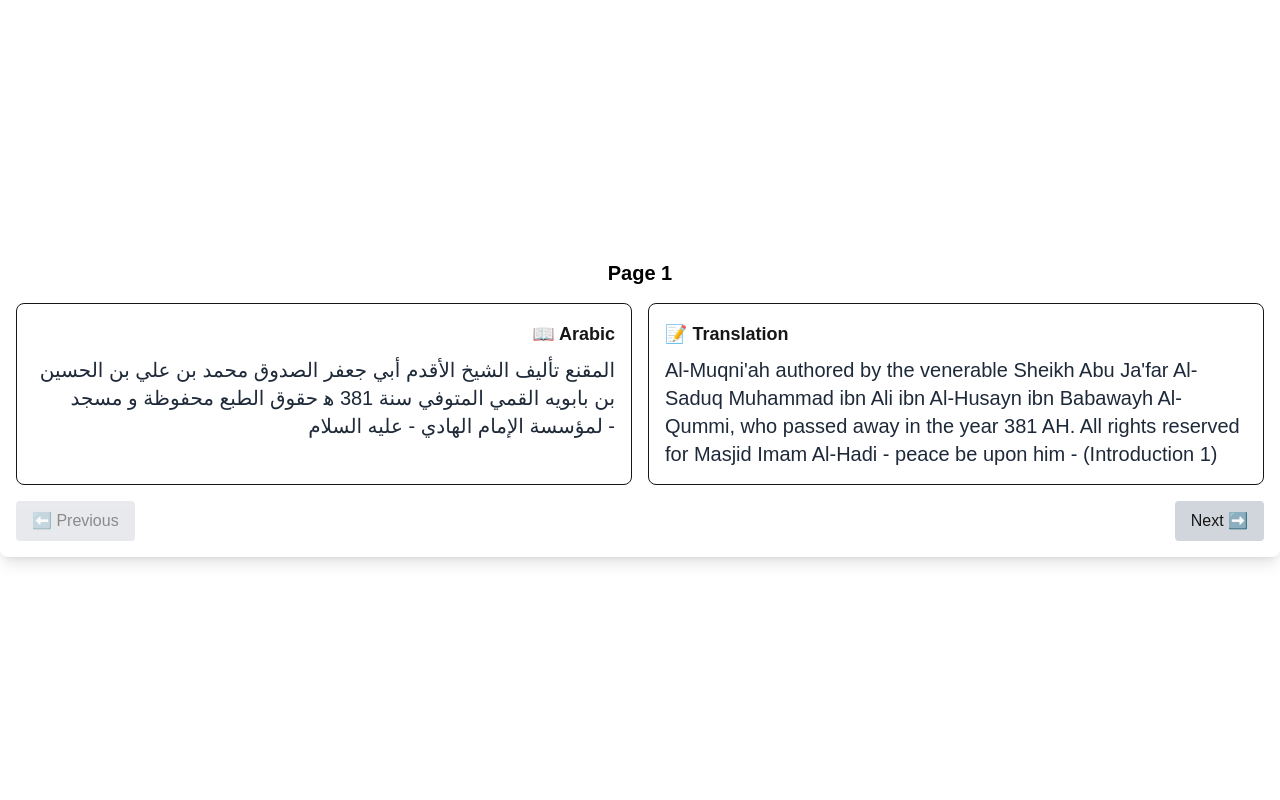
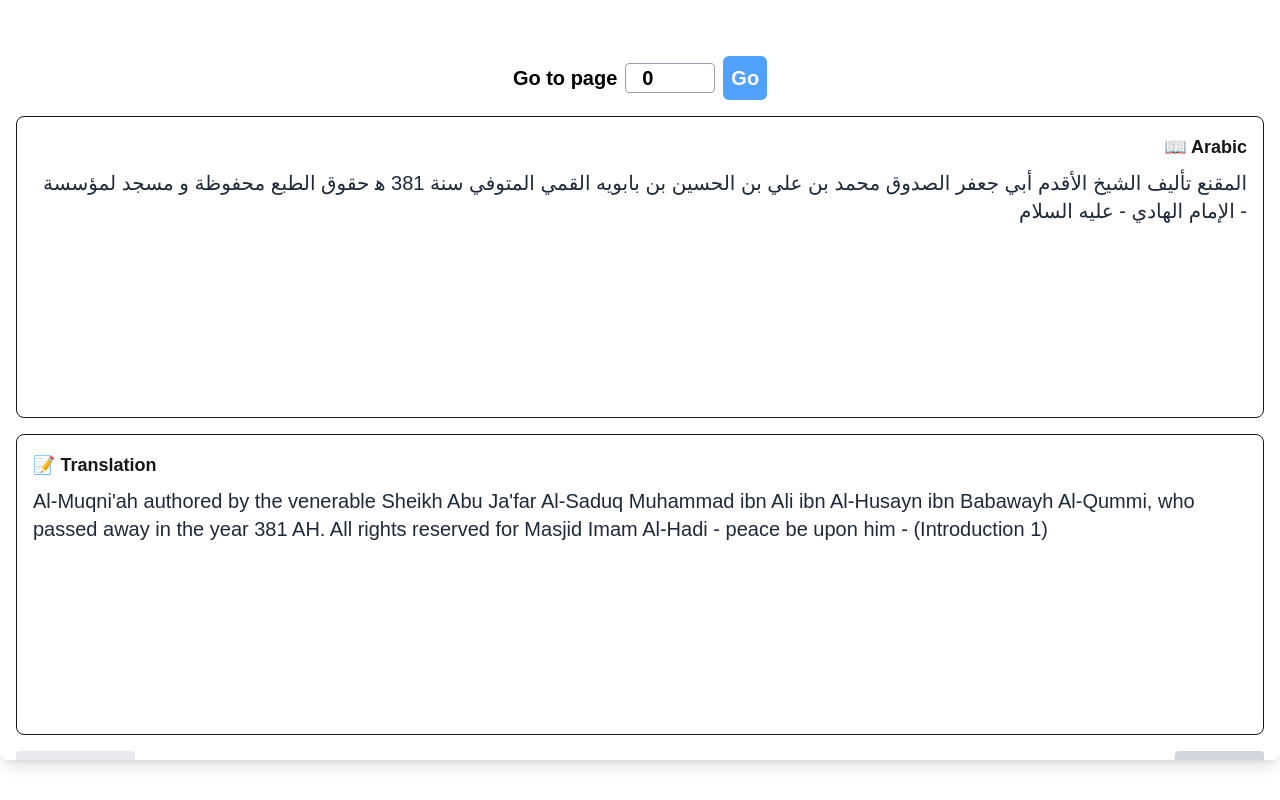
Before and after one commit to Mehdishah57/hadith-books, a Next.js app: page / in a window 1280 px wide. Built offline with nearby package versions, Linux system fonts and the light colour scheme.

Commit message:
ui updates

```diff
--- a/src/components/BookViewer.tsx
+++ b/src/components/BookViewer.tsx
@@ -1,6 +1,6 @@
 "use client"
 
-import { useState } from "react";
+import { useEffect, useState } from "react";
 
 interface PageData {
   text: string;
@@ -15,6 +15,9 @@ interface BookViewerProps {
 
 const BookViewer: React.FC<BookViewerProps> = ({ data }) => {
   const [currentPage, setCurrentPage] = useState(0);
+  const [inputPage, setInputPage] = useState(currentPage)
+
+  useEffect(() => setInputPage(currentPage), [currentPage])
 
   const nextPage = () => {
     if (currentPage < data.length - 1) setCurrentPage(currentPage + 1);
@@ -24,30 +27,42 @@ const BookViewer: React.FC<BookViewerProps> = ({ data }) => {
     if (currentPage > 0) setCurrentPage(currentPage - 1);
   };
 
+  const setPage = (page: number) => {
+    setInputPage(page)
+  }
+
   return (
-    <div className="max-w-7xl mx-auto max-h-[90vh] overflow-auto p-4 bg-white shadow-lg rounded-lg">
-      <h2 className="text-xl font-bold text-center mb-4 text-black">
-        Page {data[currentPage].page}
+    <div className="max-w-7xl mx-auto h-[90vh] overflow-hidden p-4 bg-white shadow-lg rounded-lg">
+      <h2 className="text-xl font-bold text-center mb-4 text-black flex gap-2 justify-center items-center">
+        Go to page <input className="border-[1px] border-gray-400 rounded md px-4 w-[90px]" value={inputPage} type="number" onChange={e => {
+          setPage(e.currentTarget.valueAsNumber)
+        }} />
+        <button
+          className="p-2 bg-blue-400 text-white rounded-md cursor-pointer"
+          onClick={() => {
+            if(!isNaN(inputPage) && inputPage>0) setCurrentPage(inputPage)
+          }}
+        >Go</button>
       </h2>
 
-      <div className="grid grid-cols-2 gap-4">
+      <div className="flex flex-col gap-4 h-[90%]">
         {/* Arabic Text */}
-        <div className="border p-4 rounded-lg text-right">
+        <div className="border p-4 rounded-lg text-right h-full overflow-auto">
           <h3 className="text-lg font-semibold mb-2">📖 Arabic</h3>
-          <p className="text-gray-800 text-xl">{data[currentPage].text}</p>
+          <p className="text-gray-800 text-xl">{data[currentPage]?.text}</p>
         </div>
 
         {/* English Translation */}
-        <div className="border p-4 rounded-lg">
+        <div className="border p-4 rounded-lg h-full overflow-auto">
           <h3 className="text-lg font-semibold mb-2">📝 Translation</h3>
-          <p className="text-gray-800 text-xl">{data[currentPage].translation}</p>
+          <p className="text-gray-800 text-xl">{data[currentPage]?.translation}</p>
         </div>
       </div>
 
       {/* Pagination Controls */}
       <div className="flex justify-between mt-4">
         <button
-          className="px-4 py-2 bg-gray-300 rounded disabled:opacity-50"
+          className="px-4 py-2 bg-gray-300 rounded disabled:opacity-50 cursor-pointer"
           onClick={prevPage}
           disabled={currentPage === 0}
         >
@@ -55,7 +70,7 @@ const BookViewer: React.FC<BookViewerProps> = ({ data }) => {
         </button>
 
         <button
-          className="px-4 py-2 bg-gray-300 rounded disabled:opacity-50"
+          className="px-4 py-2 bg-gray-300 rounded disabled:opacity-50 cursor-pointer"
           onClick={nextPage}
           disabled={currentPage === data.length - 1}
         >
```
